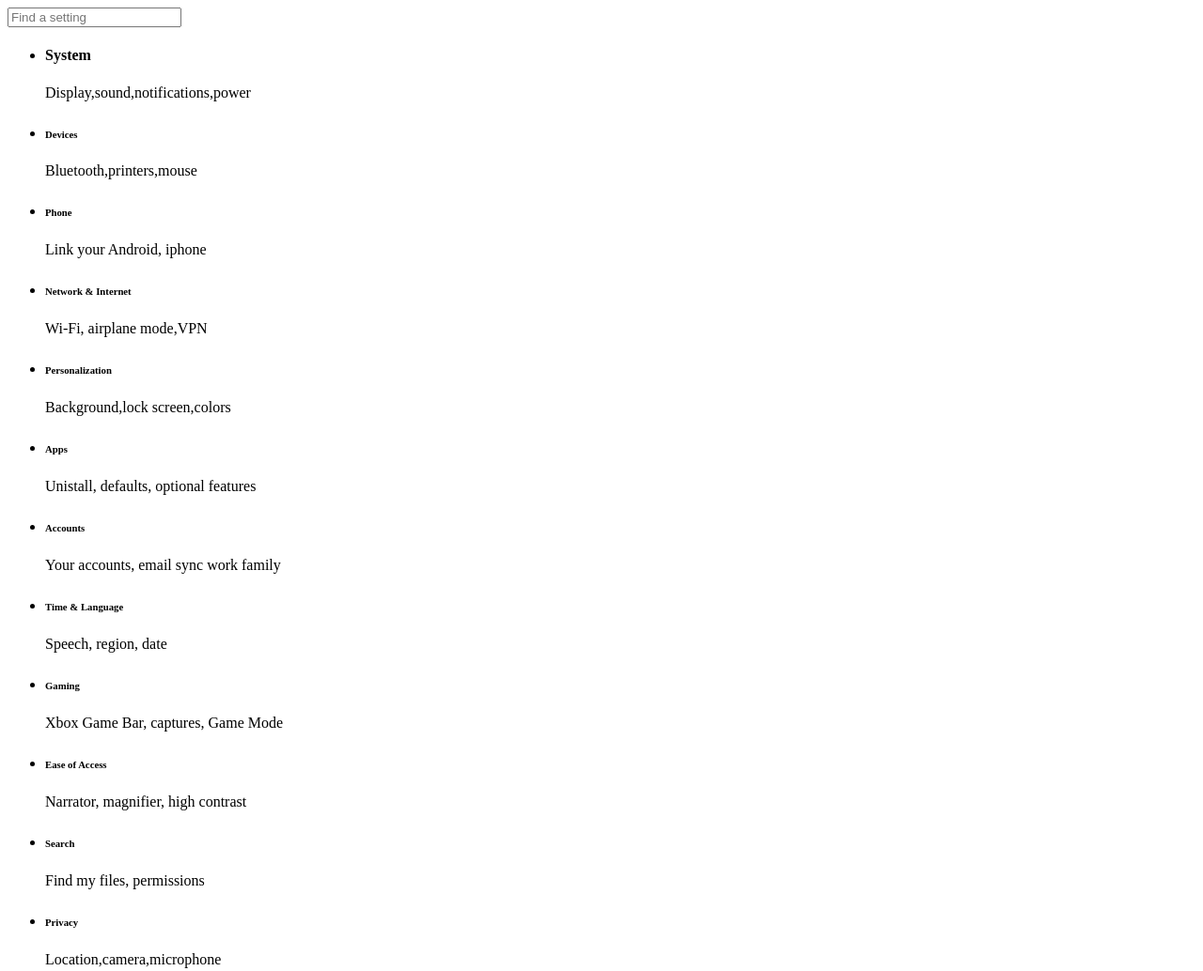
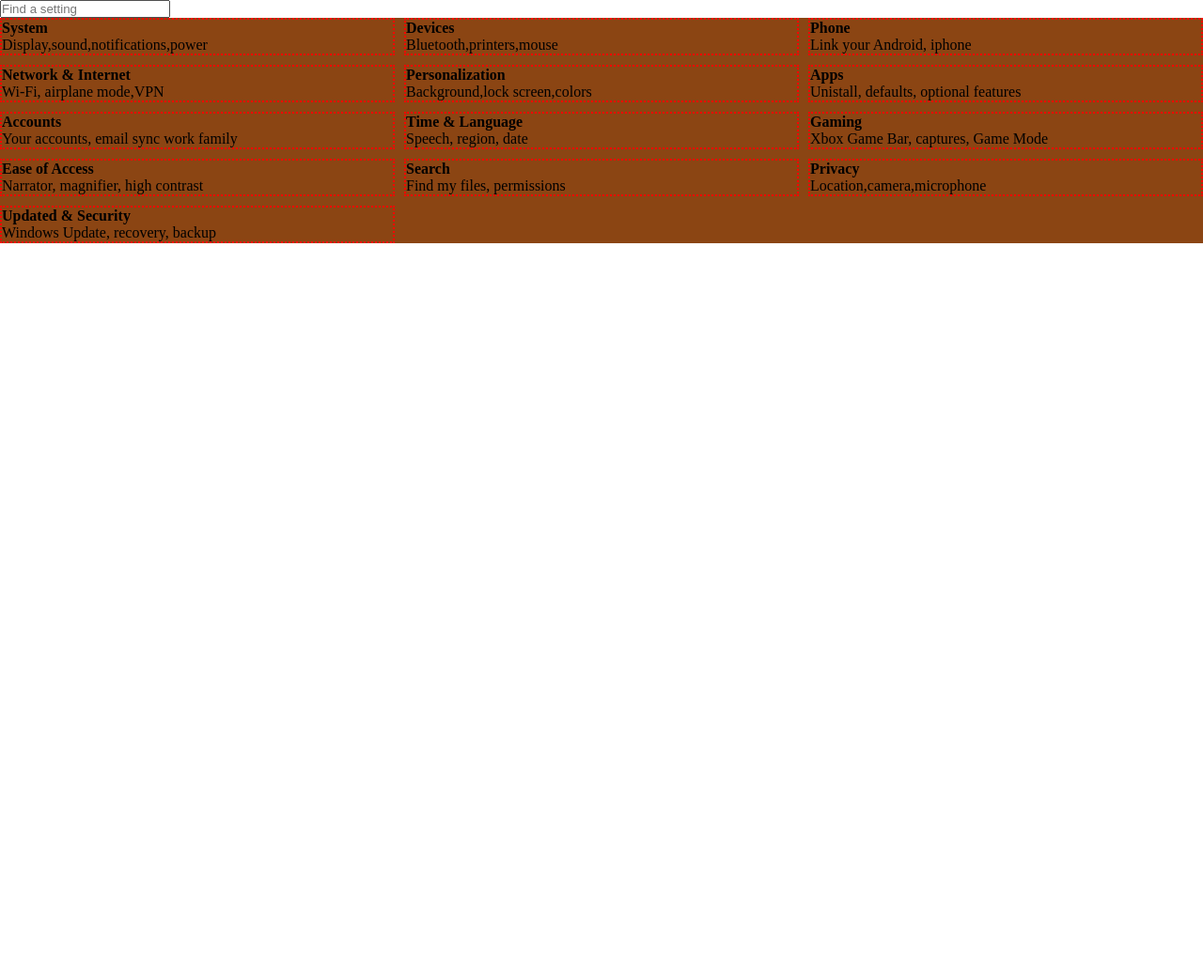
Before and after one commit to achoka2/Windows-10-Settiings-Page, a plain HTML site: page index.html in a window 1280 px wide. Shown: the top 1034 px of the page at 94% size. After the commit the page ends 800 px from the top, so only its background shows below. Drawn offline with Linux system fonts and the light colour scheme.

Commit message:
switched from using css flexbox to css grid to make layout easier to use

```diff
--- a/index.html
+++ b/index.html
@@ -1,80 +1,87 @@
 <!DOCTYPE html>
 <html lang="en">
   <head>
-    <meta charset="UTF-8">
-    <meta http-equiv="X-UA-Compatible" content="IE=edge">
-    <meta name="viewport" content="width=device-width, initial-scale=1.0">
-    <link rel="stylesheet" href="style.css">
+    <meta charset="UTF-8" />
+    <meta http-equiv="X-UA-Compatible" content="IE=edge" />
+    <meta name="viewport" content="width=device-width, initial-scale=1.0" />
+    <!--<link rel="stylesheet" href="path/to/font-awesome/css/font-awesome.min.css">-->
+    <link rel="stylesheet" href="style.css" />
     <title>Windows 10 settings</title>
   </head>
   <body>
+    <div class="search">
+      <input
+        type="text"
+        name="search"
+        id="search"
+        placeholder="Find a setting"
+      />
+    </div>
     <div class="container">
-      <div class="search">
-          <input type="text" name="search" id="search" placeholder="Find a setting">
-      </div>
-      <ul>
-          <li>
+      <div class="content">
+        <div class="container-items">
           <h4>System</h4>
           <p>Display,sound,notifications,power</p>
-            </li>
-          <li>
-              <h6>Devices</h6>
+        </div>
+
+        <div class="container-items">
+          <h4>Devices</h4>
           <p>Bluetooth,printers,mouse</p>
-            </li>
-          <li>
-              <h6>Phone</h6>
+        </div>
+
+        <div class="container-items">
+          <h4>Phone</h4>
           <p>Link your Android, iphone</p>
-            </li>
+        </div>
 
-          <li>
-              <h6>Network & Internet</h6>
+        <div class="container-items">
+          <h4>Network & Internet</h4>
           <p>Wi-Fi, airplane mode,VPN</p>
-            </li>
+        </div>
 
-          <li>
-              <h6>Personalization</h6>
+        <div class="container-items">
+          <h4>Personalization</h4>
           <p>Background,lock screen,colors</p>
-            </li>
+        </div>
 
-          <li>
-              <h6>Apps</h6>
+        <div class="container-items">
+          <h4>Apps</h4>
           <p>Unistall, defaults, optional features</p>
-            </li>
+        </div>
 
-          <li>
-              <h6>Accounts</h6>
+        <div class="container-items">
+          <h4>Accounts</h4>
           <p>Your accounts, email sync work family</p>
-            </li>
+        </div>
 
-          <li>
-              <h6>Time & Language</h6>
+        <div class="container-items">
+          <h4>Time & Language</h4>
           <p>Speech, region, date</p>
-            </li>
+        </div>
 
-          <li>
-              <h6>Gaming</h6>
+        <div class="container-items">
+          <h4>Gaming</h4>
           <p>Xbox Game Bar, captures, Game Mode</p>
-            </li>
+        </div>
 
-          <li>
-              <h6>Ease of Access</h6>
+        <div class="container-items">
+          <h4>Ease of Access</h4>
           <p>Narrator, magnifier, high contrast</p>
-            </li>
+        </div>
 
-          <li>
-              <h6>Search</h6>
+        <div class="container-items">
+          <h4>Search</h4>
           <p>Find my files, permissions</p>
-            </li>
-
-          <li>
-              <h6>Privacy</h6>
+        </div>
+        <div class="container-items">
+          <h4>Privacy</h4>
           <p>Location,camera,microphone</p>
-            </li>
-          <li>
-              <h6>Updated & Security</h6>
+        </div>
+        <div class="container-items">
+          <h4>Updated & Security</h4>
           <p>Windows Update, recovery, backup</p>
-            </li>
-      </ul>
+        </div>
+      </div>
     </div>
   </body>
 </html>
--- a/style.css
+++ b/style.css
@@ -0,0 +1,15 @@
+* {
+  padding: 0;
+  margin: 0;
+  box-sizing: border-box;
+}
+
+.content {
+  display: grid;
+  grid-template-columns: 1fr 1fr 1fr;
+  gap: 10px;
+  background-color: saddlebrown;
+}
+.container-items {
+  border: 2px dotted red;
+}
```
Lines whose indentation alone changed are shown as unchanged.
